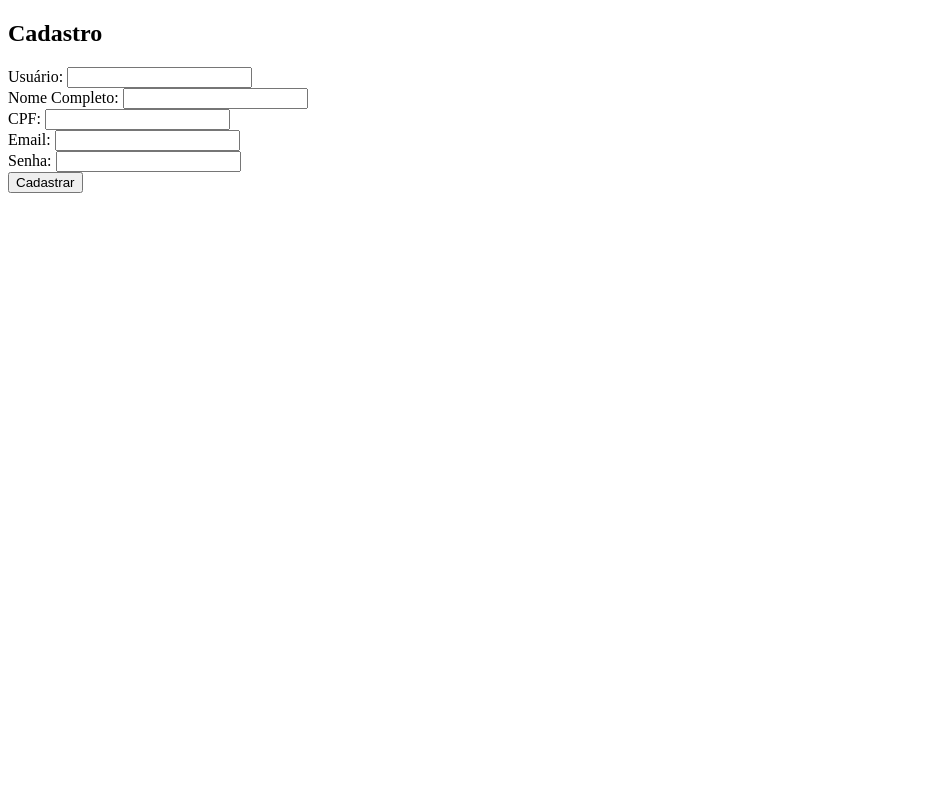
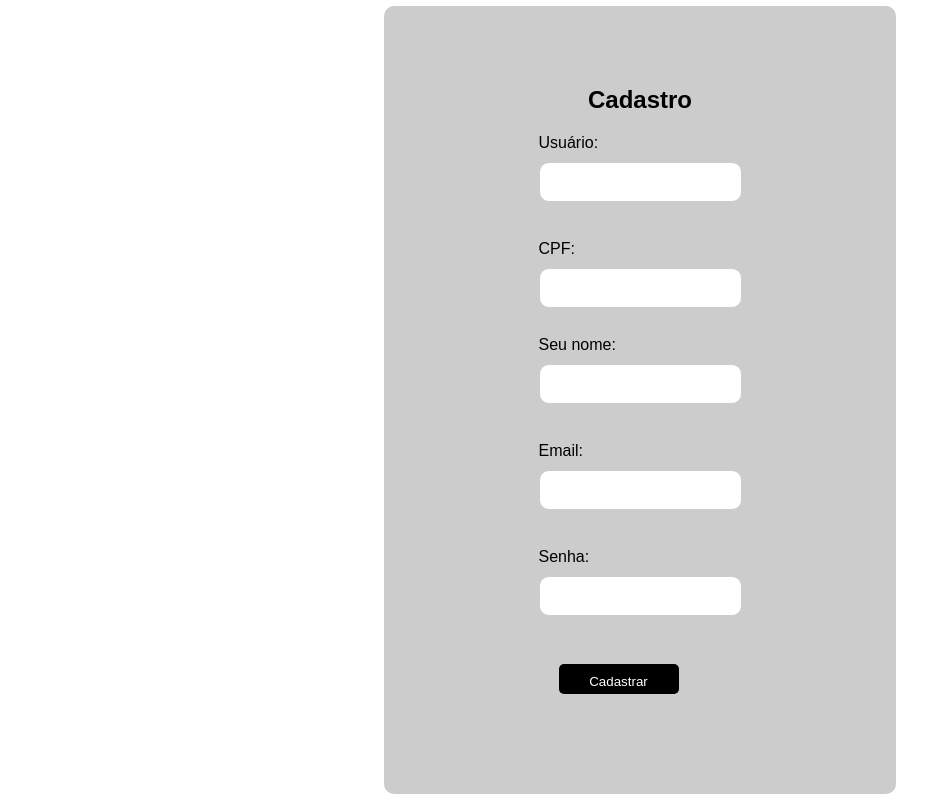
Before and after one commit to MatheusVelame/projetos2g3, a Django app: page /UserCadastro/ in a window 1280 px wide. Shown: the whole page, without its empty margins (0-951 px from the left). Run offline with Django 5.2, Linux system fonts and the light colour scheme.

Commit message:
html e css cadastro usuario

```diff
--- /dev/null
+++ b/projeto/apps/static/css/cadastro_user.css
@@ -0,0 +1,85 @@
+/* Reset para aplicar a fonte em todos os elementos */
+* {
+    font-family: "Poppins", sans-serif;
+    margin: 0;
+    padding: 0;
+    box-sizing: border-box;
+}
+
+/* Estilo do corpo da página */
+body {
+    height: 100vh;
+    background: linear-gradient(127deg, var(--cor-principal), var(--secondary));
+    display: flex;
+    align-items: center;
+    justify-content: center;
+    flex-direction: column;
+}
+
+/* Container principal para o formulário e título */
+.container {
+    width: 40vw;
+    padding: 5rem 2.5rem;
+    background-color: #ccc;
+    display: flex;
+    flex-direction: column;
+    justify-content: center;
+    align-items: center;
+    gap: 20px;
+    border-radius: 10px;
+}
+
+/* Estilo para cada caixa do formulário */
+.form-box1, .form-box2 {
+    display: flex;
+    flex-direction: column;
+    gap: 10px;
+}
+
+/* Estilos para os inputs */
+input[type="text"],
+input[type="email"],
+input[type="password"],
+input[type="text"] {
+    width: 100%; /* Ajuste para ocupar toda a largura da caixa */
+    height: 40px;
+    border: 1px solid #ccc;
+    border-radius: 10px;
+    padding: 8px 12px;
+}
+
+/* Estilos para o botão de cadastro */
+button {
+    border-radius: 5px;
+    width: 120px;
+    height: 30px;
+    background-color: var(--cor-principal);
+    color: white;
+    border: none;
+    cursor: pointer;
+}
+
+button:hover {
+    background-color: var(--secondary);
+}
+
+/* Media queries para responsividade */
+@media (max-width: 768px) {
+    .container {
+        width: 80vw; /* Aumenta a largura para ocupar mais espaço em telas menores */
+        padding: 2rem;
+        flex-direction: column;
+    }
+}
+
+button {
+    padding: 10px;
+    display: block;
+    padding: 10px 5px;
+    margin: 20px;
+    background-color: black;
+    color: #fff;
+    border-radius: 5px;
+    text-decoration: none;
+    text-align: center;
+}
--- a/projeto/apps/templates/cadastro_usuario.html
+++ b/projeto/apps/templates/cadastro_usuario.html
@@ -3,8 +3,10 @@
 <head>
     <meta charset="UTF-8">
     <title>Cadastro</title>
+    <link rel="stylesheet" href="../static/css/cadastro_user.css">
 </head>
 <body>
+    <div class="container">
         <h2>Cadastro</h2>
         {% if messages %}
         <ul>
@@ -13,19 +15,27 @@
             {% endfor %}
         </ul>
         {% endif %}
-    <form method="post">
+        <form method="post" class="form-outter">
             {% csrf_token %}
+            <div class="form-box1">
                 <label for="username">Usuário:</label>
                 <input type="text" id="username" name="username" required><br>
-        <label for="nome_completo">Nome Completo:</label>
-        <input type="text" id="nome_completo" name="nome_completo" required><br>
+
                 <label for="cpf">CPF:</label>
                 <input type="text" id="cpf" name="cpf" required><br>
+            </div>
+            <div class="form-box2">
+                <label for="nome_completo">Seu nome:</label>
+                <input type="text" id="nome_completo" name="nome_completo" required><br>
+
                 <label for="email">Email:</label>
                 <input type="email" id="email" name="email" required><br>
+
                 <label for="password">Senha:</label>
                 <input type="password" id="password" name="password" required><br>
-        <button type="submit">Cadastrar</button>
+            </div>
+            <button type="submit" class="cadastrar">Cadastrar</button>
         </form>
+    </div>
 </body>
 </html>
```
Lines whose indentation alone changed are shown as unchanged.
